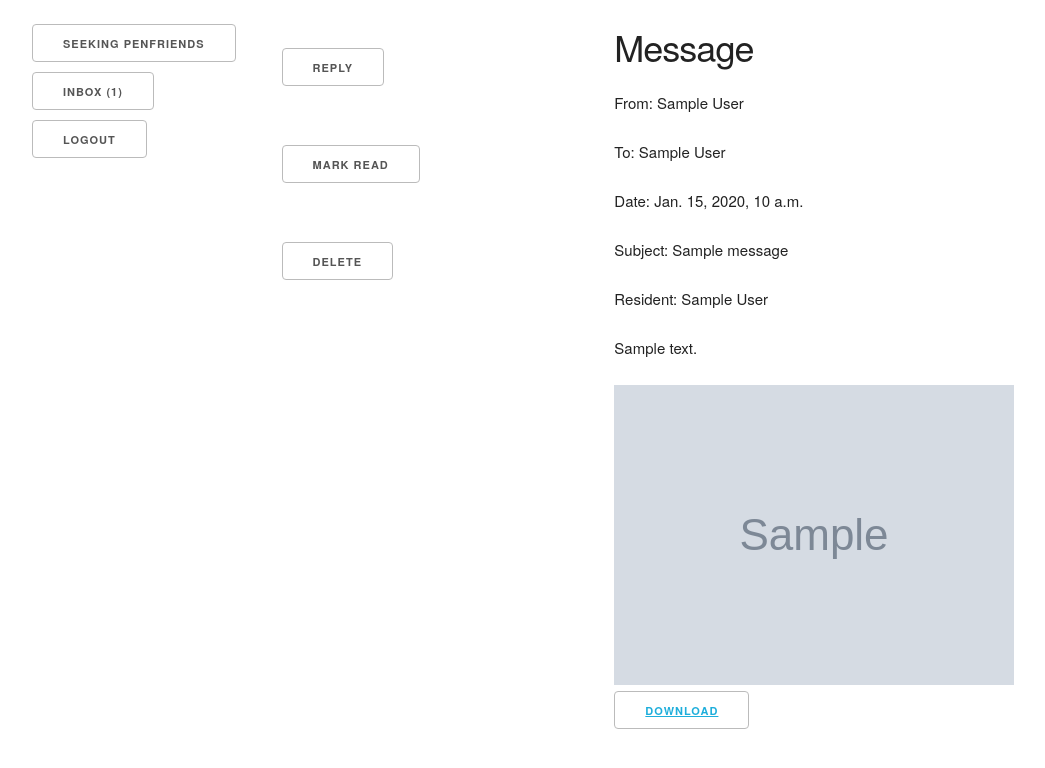
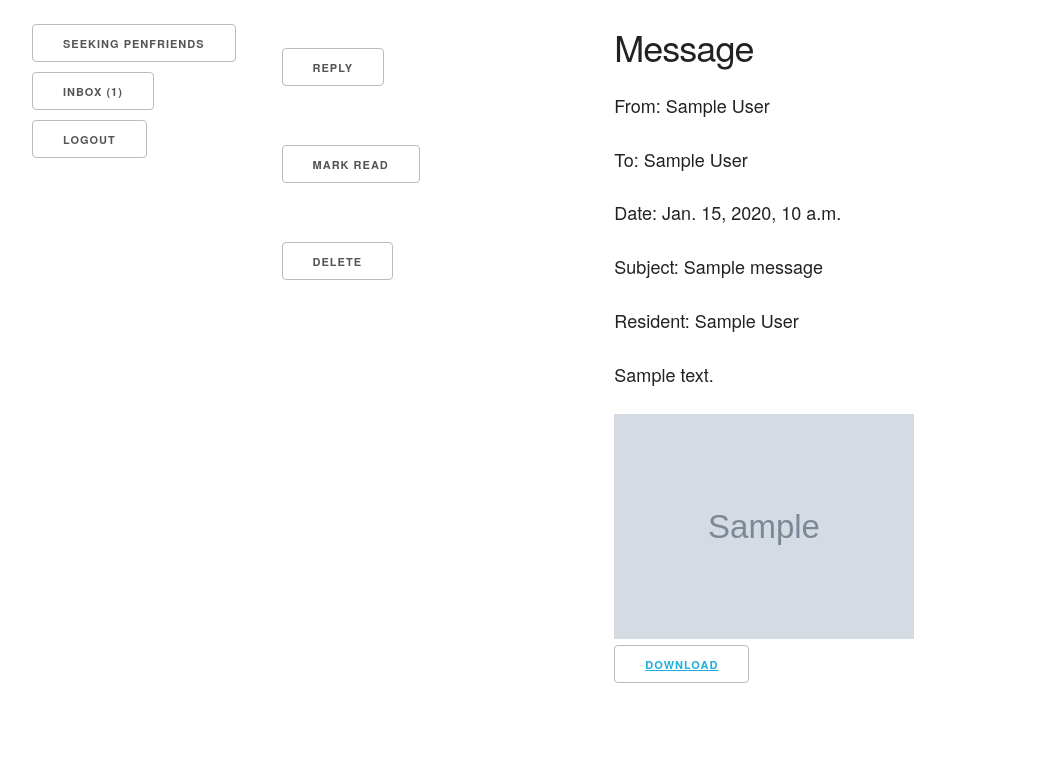
Before and after one commit to Lstedmanfalls/PenFriends, a Django app: template penfriends/penfriends_app/templates/message.html in a window 1280 px wide. Shown: the top 768 px of the page, without its empty margins (128-1173 px from the left). Run offline with Django 3.2, Linux system fonts and the light colour scheme; tables that the repository leaves empty hold one stand-in row (values such as "Sample post"); the template is opened without the code that fills it: values that come from a table or form of the project are taken from there, most other values are stand-ins (such as "Sample title", 1, 10 or a date in 2020); grey boxes marked "Sample" are stand-in pictures.

Commit message:
updated css

```diff
--- a/penfriends/penfriends_app/static/skeleton.css
+++ b/penfriends/penfriends_app/static/skeleton.css
@@ -152,7 +152,8 @@ h6 { font-size: 1.5rem; line-height: 1.6;  letter-spacing: 0; }
 }
 
 p {
-  margin-top: 0; }
+  margin-top: 0;
+  font-size: larger; }
 
 
 /* Links
@@ -282,6 +283,7 @@ input[type="radio"] {
 label > .label-body {
   display: inline-block;
   margin-left: .5rem;
+  font-size: larger;
   font-weight: normal; }
 
 
@@ -379,6 +381,9 @@ hr {
   border-width: 0;
   border-top: 1px solid #E1E1E1; }
 
+img {
+  max-width: 300px; }
+
 
 /* Clearing
 –––––––––––––––––––––––––––––––––––––––––––––––––– */
```
